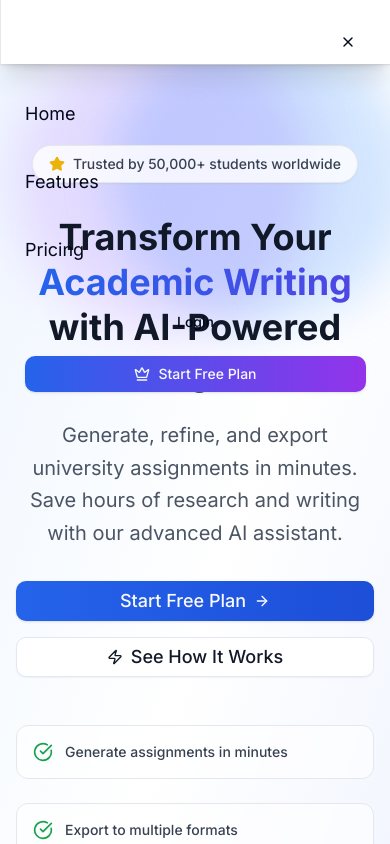
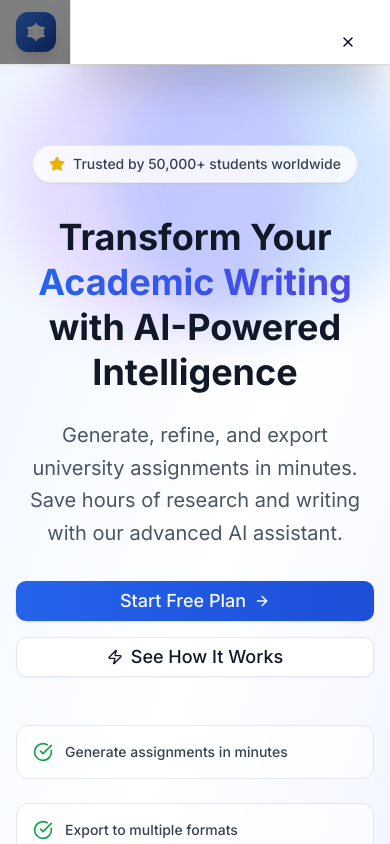
Before and after one commit to Killo023/theassignmentai, a Next.js app: page / in a window 390 px wide. Both pictures are taken after a click on the button 356 px from the left and 32 px from the top of the page. Shown: the top 844 px of the page. Built offline with nearby package versions, Linux system fonts and the light colour scheme; no server answers; the database is empty.

Commit message:
Fix mobile navigation menu transparency issue

```diff
--- a/src/components/navigation/MobileNav.tsx
+++ b/src/components/navigation/MobileNav.tsx
@@ -106,7 +106,8 @@
               initial={{ opacity: 0 }}
               animate={{ opacity: 1 }}
               exit={{ opacity: 0 }}
-              className="fixed inset-0 z-40 bg-black bg-opacity-50"
+              className="fixed inset-0 z-40 bg-black"
+              style={{ backgroundColor: 'rgba(0, 0, 0, 0.5)' }}
               onClick={() => setOpen(false)}
             />
             <motion.nav
@@ -114,8 +115,13 @@
             animate={{ x: 0 }}
             exit={{ x: "100%" }}
             transition={{ type: "spring", stiffness: 300, damping: 30 }}
-            className="fixed inset-0 z-50 bg-white border-l border-gray-200 flex flex-col p-6 shadow-xl backdrop-blur-none !bg-white"
-            style={{ backgroundColor: '#ffffff' }}
+            className="fixed right-0 top-0 bottom-0 w-80 z-50 bg-white border-l border-gray-200 flex flex-col p-6 shadow-2xl overflow-y-auto"
+            style={{
+              backgroundColor: '#ffffff !important',
+              backgroundImage: 'none !important',
+              backdropFilter: 'none !important',
+              WebkitBackdropFilter: 'none !important'
+            }}
           >
             <div className="flex justify-end">
               <Button variant="ghost" size="icon" onClick={() => setOpen(false)} aria-label="Close menu">
```
